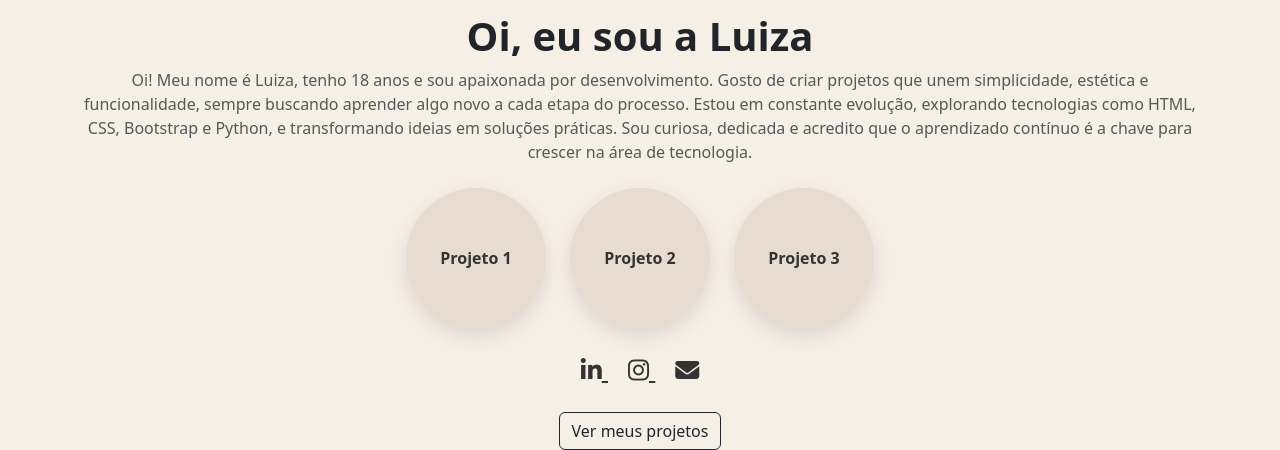
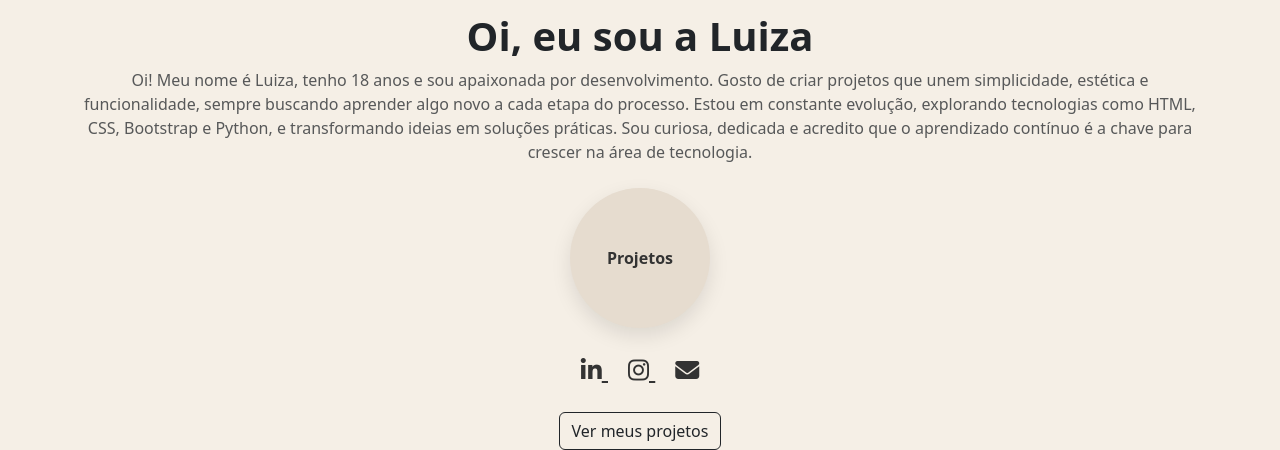
Before and after one commit to luizacampos2602-maker/portiflio, a Flask app: page / in a window 1280 px wide. Shown: the part 474-924 px from the top of the page. Run offline with Flask 3, Linux system fonts and the light colour scheme.

Commit message:
Update index.html

```diff
--- a/templates/index.html
+++ b/templates/index.html
@@ -30,16 +30,8 @@
   <div class="container mt-4">
     <div class="row justify-content-center gap-4">
 
-      <a href="/projetos#projeto1" class="balao">
-        <span>Projeto 1</span>
-      </a>
-
-      <a href="/projetos#projeto2" class="balao">
-        <span>Projeto 2</span>
-      </a>
-
-      <a href="/projetos#projeto3" class="balao">
-        <span>Projeto 3</span>
+      <a href="/projetos#projetos" class="balao">
+        <span>Projetos </span>
       </a>
 
     </div>
```
